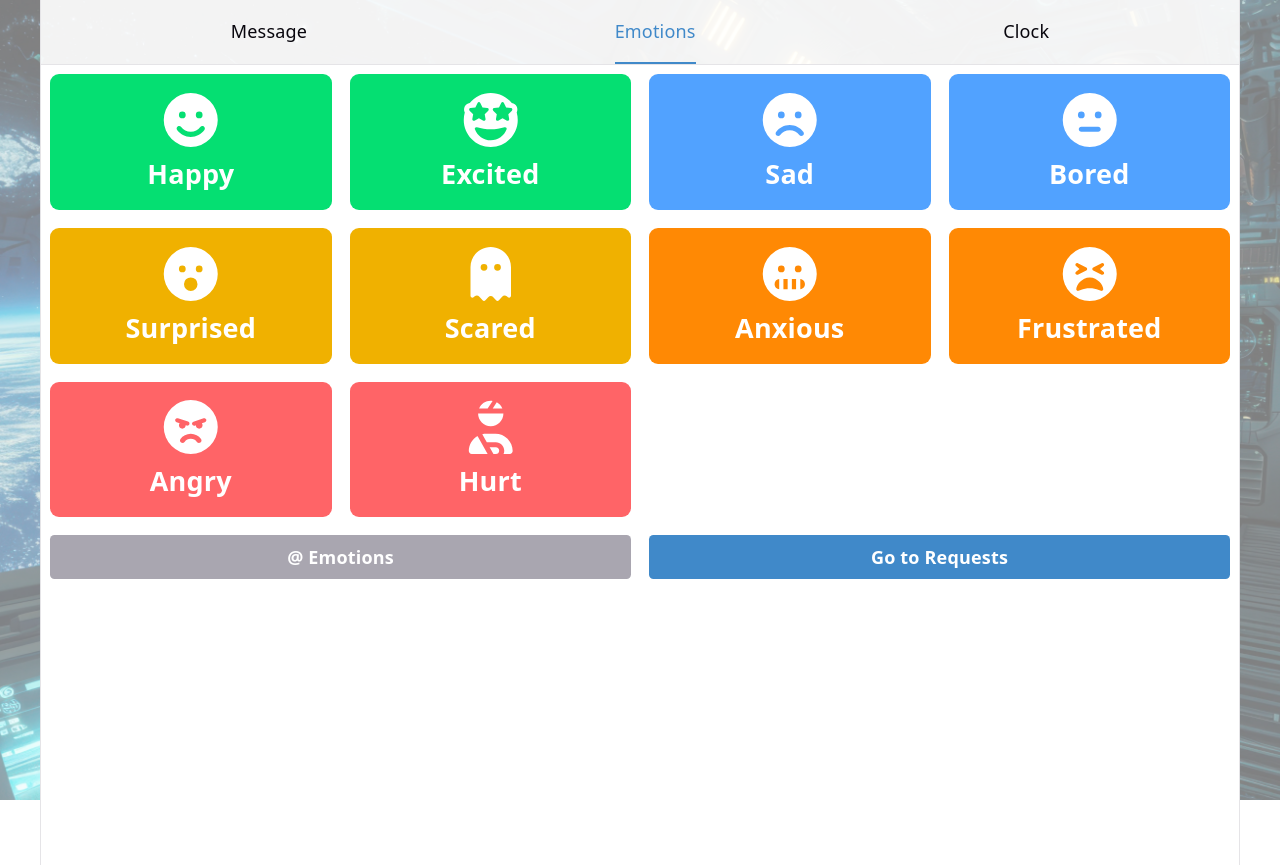
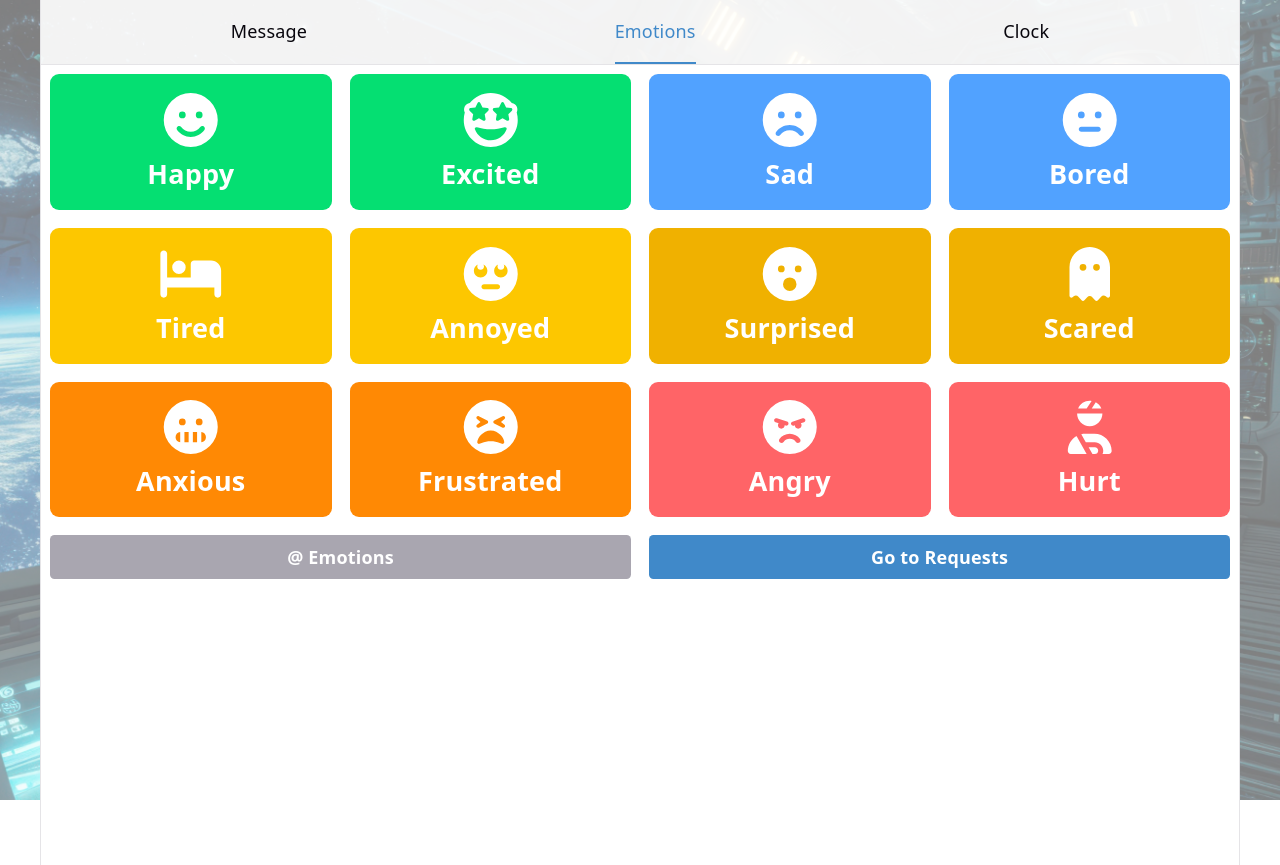
Before and after one commit to jairusaurus-rex/buckets-of-dice, a React (Vite) app: page /tools/emotions in a window 1280 px wide. Built offline with nearby package versions, Linux system fonts and the light colour scheme; what @microsoft/signalr would draw is missing.

Commit message:
feat: add 'Tired' and 'Annoyed' emotions to ToolsEmotions component

```diff
--- a/src/components/pages/Tools/ToolsEmotions.tsx
+++ b/src/components/pages/Tools/ToolsEmotions.tsx
@@ -2,7 +2,7 @@
 import { FontAwesomeIcon } from "@fortawesome/react-fontawesome";
 import { speak } from "../../../utils/textToSpeech";
 import { faFaceAngry, faFaceFrown, faFaceSmile, faFaceGrimace, faFaceMeh, faFaceGrinStars, faFaceTired, faUserInjured, faFaceSurprise,
-    faGhost, faGlassWaterDroplet, faPizzaSlice, faRestroom, faPersonWalking, faMarker, faLaptop, faCubesStacked } from "@fortawesome/free-solid-svg-icons";
+    faGhost, faGlassWaterDroplet, faPizzaSlice, faRestroom, faPersonWalking, faMarker, faLaptop, faCubesStacked, faBed, faFaceRollingEyes } from "@fortawesome/free-solid-svg-icons";
 import { useState, type ReactNode } from "react";
 
 type IconItem = {
@@ -20,6 +20,8 @@ export const ToolsEmotions = () => {
         { name: "Excited", color: "bg-green-400", icon: <FontAwesomeIcon icon={faFaceGrinStars} /> },
         { name: "Sad", color: "bg-blue-400", icon: <FontAwesomeIcon icon={faFaceFrown} /> },
         { name: "Bored", color: "bg-blue-400", icon: <FontAwesomeIcon icon={faFaceMeh} /> },
+        { name: "Tired", color: "bg-yellow-400", icon: <FontAwesomeIcon icon={faBed} /> },
+        { name: "Annoyed", color: "bg-yellow-400", icon: <FontAwesomeIcon icon={faFaceRollingEyes} /> },
         { name: "Surprised", color: "bg-yellow-500", icon: <FontAwesomeIcon icon={faFaceSurprise} /> },
         { name: "Scared", color: "bg-yellow-500", icon: <FontAwesomeIcon icon={faGhost} /> },
         { name: "Anxious", color: "bg-orange-400", icon: <FontAwesomeIcon icon={faFaceGrimace} /> },
```
